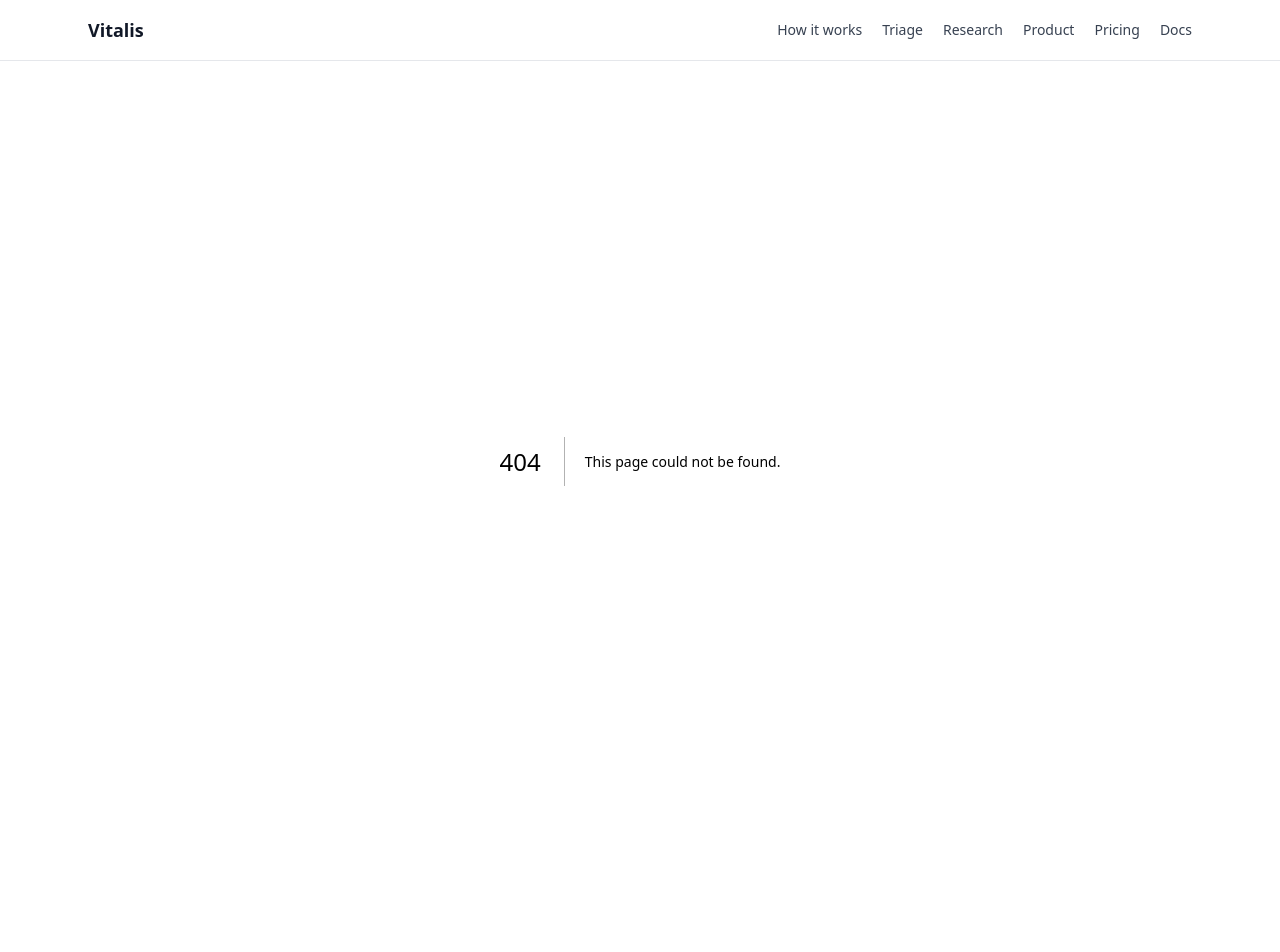
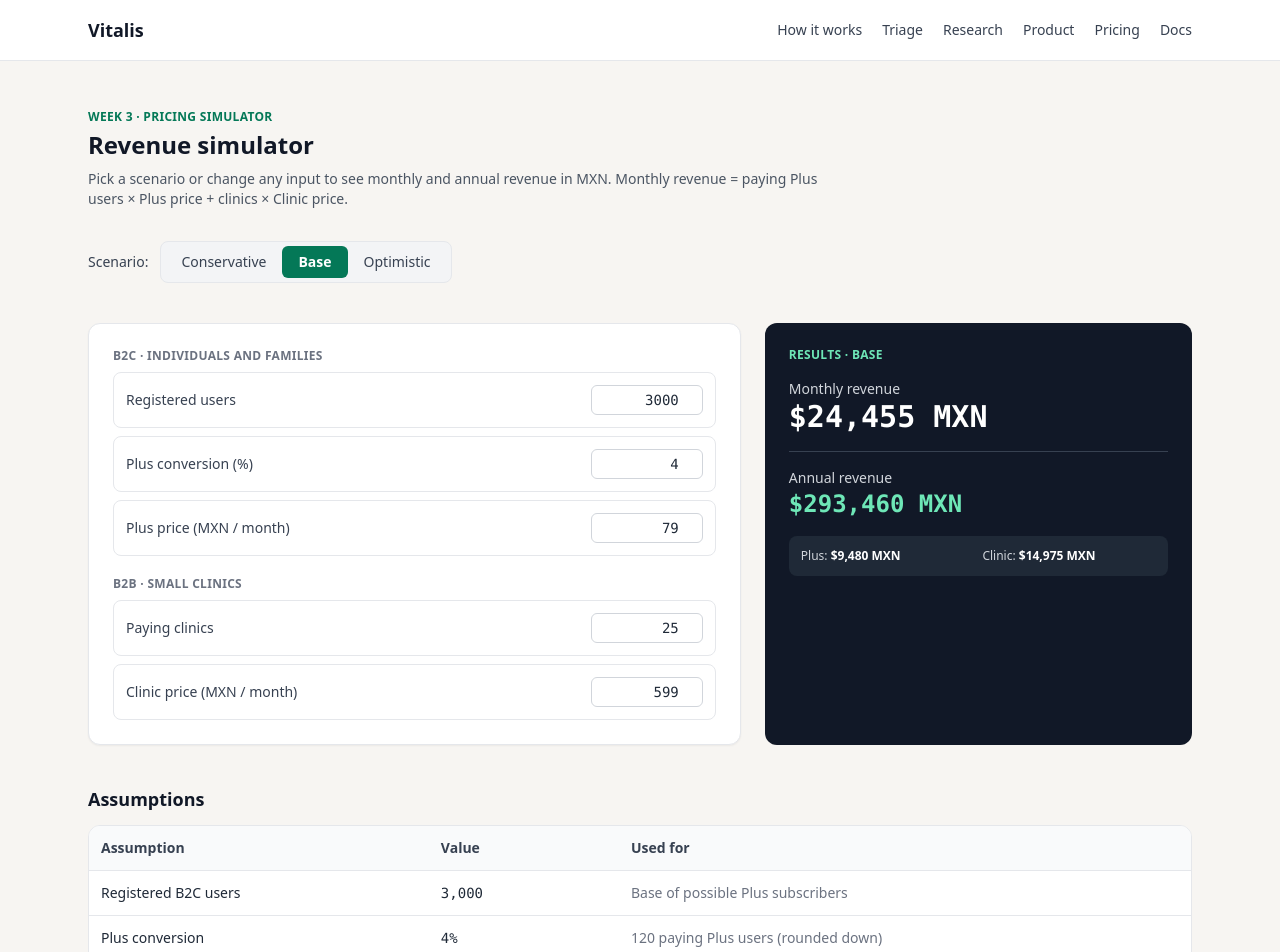
Before and after one commit to melaniezame-gif/expediente-me, a Next.js app: page /pricing in a window 1280 px wide. Before the commit this address had no page. Shown: the top 952 px of the page. Before the commit the page ends 861 px from the top, so only its background shows below. Built offline with nearby package versions, Linux system fonts and the light colour scheme.

Commit message:
Add /pricing calculator with scenario toggle and assumptions table
Co-Authored-By: Claude Opus 5.5 <noreply@anthropic.com>
Claude-Session: https://claude.ai/code/session_01J2q7FjoyC6DPcSjcqarjhf

```diff
--- /dev/null
+++ b/app/pricing/page.js
@@ -0,0 +1,21 @@
+import PricingSimulator from "@/components/PricingSimulator";
+
+export const metadata = {
+  title: "Pricing — Vitalis",
+};
+
+export default function PricingPage() {
+  return (
+    <div className="mx-auto max-w-6xl px-6 py-12">
+      <p className="text-xs font-semibold uppercase tracking-wide text-emerald-700">
+        Week 3 · Pricing Simulator
+      </p>
+      <h1 className="mt-1 text-2xl font-bold text-gray-900">Revenue simulator</h1>
+      <p className="mt-2 max-w-3xl text-sm text-gray-600">
+        Pick a scenario or change any input to see monthly and annual revenue in MXN. Monthly revenue =
+        paying Plus users × Plus price + clinics × Clinic price.
+      </p>
+      <PricingSimulator />
+    </div>
+  );
+}
--- /dev/null
+++ b/components/PricingSimulator.js
@@ -0,0 +1,177 @@
+"use client";
+
+import { useMemo, useState } from "react";
+import {
+  INPUT_FIELDS,
+  SCENARIOS,
+  calculateRevenue,
+  formatMXN,
+  validateInputs,
+} from "@/lib/pricing";
+
+const FIELD_LABELS = {
+  b2cUsers: "Registered users",
+  plusConversion: "Plus conversion (%)",
+  plusPrice: "Plus price (MXN / month)",
+  clinics: "Paying clinics",
+  clinicPrice: "Clinic price (MXN / month)",
+};
+
+const GROUPS = [
+  { title: "B2C · Individuals and families", fields: ["b2cUsers", "plusConversion", "plusPrice"] },
+  { title: "B2B · Small clinics", fields: ["clinics", "clinicPrice"] },
+];
+
+// Inputs are kept as strings so a field can be cleared while typing.
+function toForm(values) {
+  return Object.fromEntries(INPUT_FIELDS.map((f) => [f, String(values[f])]));
+}
+
+function toNumbers(form) {
+  return Object.fromEntries(
+    INPUT_FIELDS.map((f) => [f, form[f].trim() === "" ? NaN : Number(form[f])])
+  );
+}
+
+export default function PricingSimulator() {
+  const [scenario, setScenario] = useState("Base");
+  const [form, setForm] = useState(toForm(SCENARIOS.Base));
+
+  const inputs = useMemo(() => toNumbers(form), [form]);
+  const inputError = validateInputs(inputs);
+  const result = inputError ? null : calculateRevenue(inputs);
+
+  function pickScenario(name) {
+    setScenario(name);
+    setForm(toForm(SCENARIOS[name]));
+  }
+
+  function handleChange(field) {
+    return (e) => {
+      setForm((f) => ({ ...f, [field]: e.target.value }));
+      setScenario("Custom");
+    };
+  }
+
+  const assumptions = result
+    ? [
+        ["Registered B2C users", inputs.b2cUsers.toLocaleString("en-US"), "Base of possible Plus subscribers"],
+        ["Plus conversion", `${inputs.plusConversion}%`, `${result.payingPlusUsers.toLocaleString("en-US")} paying Plus users (rounded down)`],
+        ["Plus price", formatMXN(inputs.plusPrice), "Plus revenue = paying users × price"],
+        ["Paying clinics", inputs.clinics.toLocaleString("en-US"), "Clinic revenue = clinics × price"],
+        ["Clinic price", formatMXN(inputs.clinicPrice), "Flat monthly fee per clinic"],
+        ["Months per year", "12", "Annual revenue = monthly × 12"],
+      ]
+    : [];
+
+  return (
+    <div className="mt-8 space-y-10">
+      {/* Scenario toggle */}
+      <div className="flex flex-wrap items-center gap-3">
+        <span className="text-sm font-medium text-gray-700">Scenario:</span>
+        <div className="inline-flex rounded-lg border border-gray-200 bg-gray-100 p-1 text-sm" data-testid="scenario-toggle">
+          {Object.keys(SCENARIOS).map((name) => (
+            <button
+              key={name}
+              type="button"
+              onClick={() => pickScenario(name)}
+              className={`rounded-md px-4 py-1.5 ${
+                scenario === name ? "bg-emerald-700 font-semibold text-white" : "text-gray-700 hover:text-gray-900"
+              }`}
+            >
+              {name}
+            </button>
+          ))}
+        </div>
+        {scenario === "Custom" && (
+          <span className="rounded bg-amber-50 px-2 py-0.5 text-xs font-medium text-amber-800">
+            Custom inputs
+          </span>
+        )}
+      </div>
+
+      <div className="grid gap-6 md:grid-cols-5">
+        {/* Calculator inputs */}
+        <div className="space-y-5 rounded-xl border border-gray-200 bg-white p-6 shadow-sm md:col-span-3">
+          {GROUPS.map((group) => (
+            <fieldset key={group.title}>
+              <legend className="text-xs font-semibold uppercase tracking-wide text-gray-500">
+                {group.title}
+              </legend>
+              <div className="mt-2 space-y-2">
+                {group.fields.map((field) => (
+                  <label key={field} className="flex items-center justify-between gap-4 rounded-lg border border-gray-200 p-3 text-sm">
+                    <span className="font-medium text-gray-700">{FIELD_LABELS[field]}</span>
+                    <input
+                      type="number"
+                      inputMode="decimal"
+                      step="any"
+                      value={form[field]}
+                      onChange={handleChange(field)}
+                      className="w-28 rounded-md border border-gray-300 px-2 py-1 text-right font-mono"
+                      aria-label={FIELD_LABELS[field]}
+                    />
+                  </label>
+                ))}
+              </div>
+            </fieldset>
+          ))}
+          {inputError && (
+            <p className="rounded-md bg-red-50 p-3 text-sm text-red-800" role="alert">
+              {inputError}
+            </p>
+          )}
+        </div>
+
+        {/* Results */}
+        <div className="space-y-4 rounded-xl bg-gray-900 p-6 text-white md:col-span-2" data-testid="results">
+          <p className="text-xs font-semibold uppercase tracking-wide text-emerald-300">
+            Results · {scenario}
+          </p>
+          <div>
+            <p className="text-sm text-gray-300">Monthly revenue</p>
+            <p className="font-mono text-3xl font-extrabold">{result ? formatMXN(result.monthlyRevenue) : "—"}</p>
+          </div>
+          <div className="border-t border-gray-700 pt-4">
+            <p className="text-sm text-gray-300">Annual revenue</p>
+            <p className="font-mono text-2xl font-bold text-emerald-300">{result ? formatMXN(result.annualRevenue) : "—"}</p>
+          </div>
+          <div className="grid grid-cols-2 gap-2 rounded-lg bg-gray-800 p-3 text-xs text-gray-300">
+            <div>Plus: <span className="font-semibold text-white">{result ? formatMXN(result.plusRevenue) : "—"}</span></div>
+            <div>Clinic: <span className="font-semibold text-white">{result ? formatMXN(result.clinicRevenue) : "—"}</span></div>
+          </div>
+        </div>
+      </div>
+
+      {/* Assumptions table */}
+      <section>
+        <h2 className="text-lg font-semibold text-gray-900">Assumptions</h2>
+        <div className="mt-3 overflow-x-auto rounded-xl border border-gray-200 bg-white">
+          <table className="w-full min-w-[520px] text-left text-sm" data-testid="assumptions">
+            <thead className="border-b border-gray-200 bg-gray-50 text-gray-700">
+              <tr>
+                <th className="p-3">Assumption</th>
+                <th className="p-3">Value</th>
+                <th className="p-3">Used for</th>
+              </tr>
+            </thead>
+            <tbody className="divide-y divide-gray-200">
+              {assumptions.map(([name, value, use]) => (
+                <tr key={name}>
+                  <td className="p-3 font-medium text-gray-800">{name}</td>
+                  <td className="p-3 font-mono text-gray-800">{value}</td>
+                  <td className="p-3 text-gray-500">{use}</td>
+                </tr>
+              ))}
+              {!result && (
+                <tr>
+                  <td colSpan={3} className="p-3 text-gray-500">Fix the inputs above to see the assumptions.</td>
+                </tr>
+              )}
+            </tbody>
+          </table>
+        </div>
+      </section>
+    </div>
+  );
+}
```
